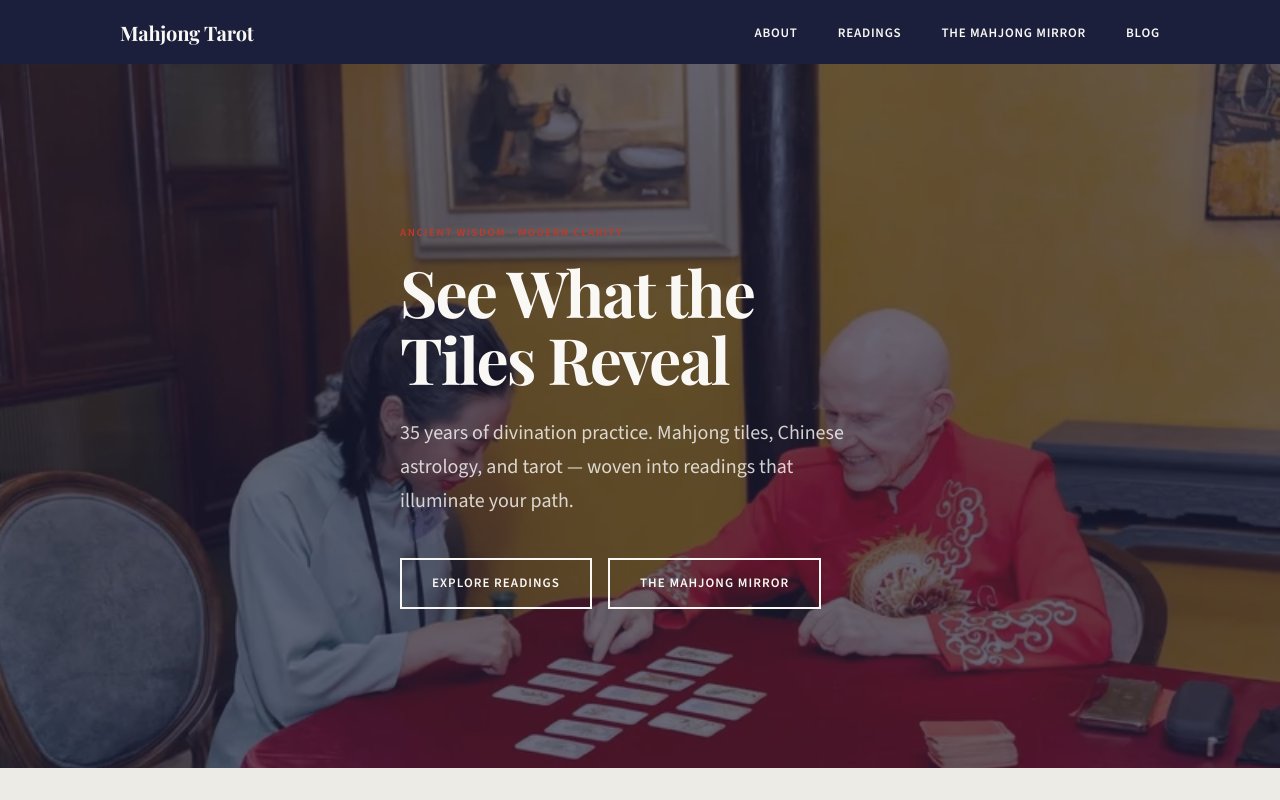
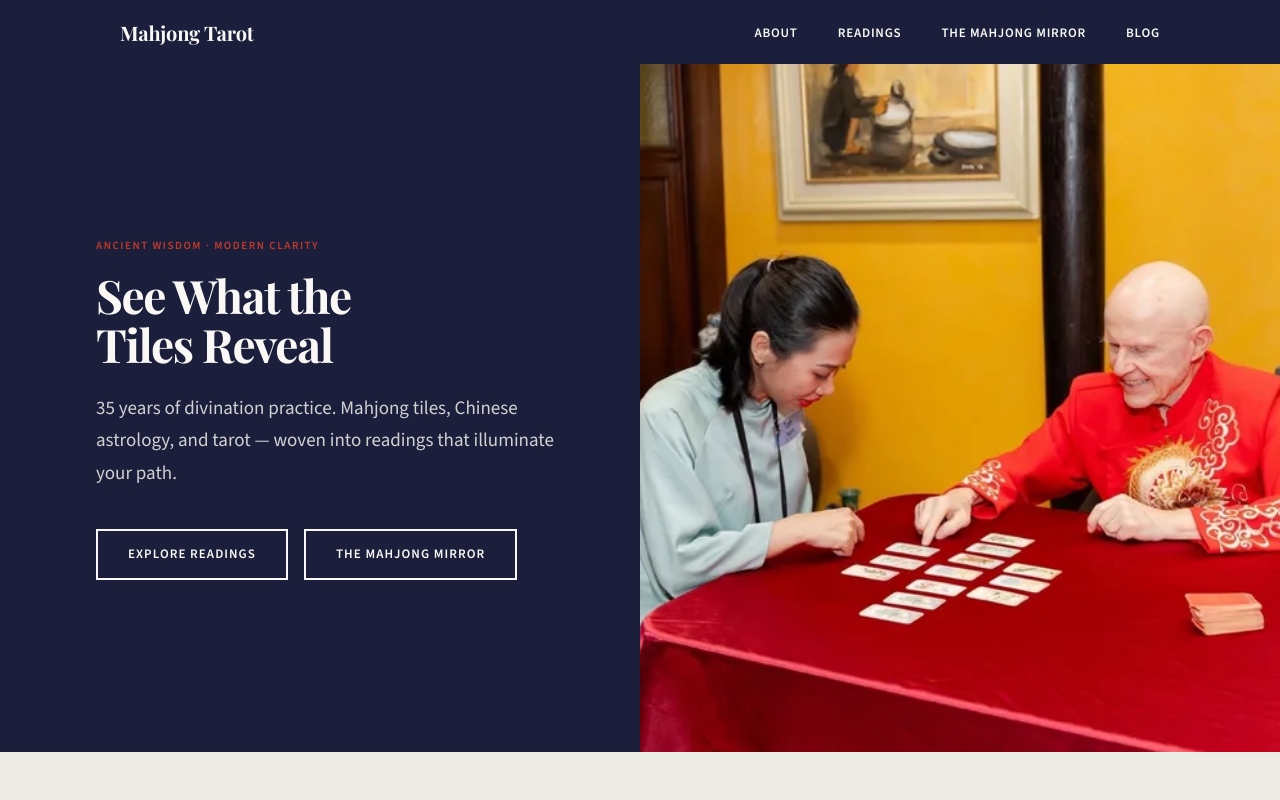
Before and after one commit to Mahjong-Tarot/mahjong-tarot, a Next.js app in the folder website/: page / in a window 1280 px wide. Shown: the top 800 px of the page. Built offline with nearby package versions, Linux system fonts and the light colour scheme; a web font is replaced by a local one.

Commit message:
fix(hero): split panel — solid indigo left, clean image right, no overlay

```diff
--- a/website/pages/index.jsx
+++ b/website/pages/index.jsx
@@ -24,7 +24,21 @@ export default function Home() {
 
         {/* ── Hero ── */}
         <section className={styles.heroSection}>
-          <div className={styles.heroBg}>
+          <div className={styles.heroLeft}>
+            <div className={styles.heroText}>
+              <span className="overline">Ancient Wisdom · Modern Clarity</span>
+              <h1>See What the<br />Tiles Reveal</h1>
+              <p className={styles.heroLead}>
+                35 years of divination practice. Mahjong tiles, Chinese astrology,
+                and tarot — woven into readings that illuminate your path.
+              </p>
+              <div className={styles.heroCtas}>
+                <Link href="/readings" className="btn-ghost">Explore Readings</Link>
+                <Link href="/the-mahjong-mirror" className="btn-ghost">The Mahjong Mirror</Link>
+              </div>
+            </div>
+          </div>
+          <div className={styles.heroRight}>
             <Image
               src="/images/gallery-3.webp"
               alt="Bill Hajdu conducting a Mahjong Tarot reading"
@@ -32,19 +46,6 @@ export default function Home() {
               priority
               style={{ objectFit: 'cover', objectPosition: 'center top' }}
             />
-            <div className={styles.heroOverlay} />
-          </div>
-          <div className={`container ${styles.heroContent}`}>
-            <span className="overline">Ancient Wisdom · Modern Clarity</span>
-            <h1>See What the<br />Tiles Reveal</h1>
-            <p className={styles.heroLead}>
-              35 years of divination practice. Mahjong tiles, Chinese astrology,
-              and tarot — woven into readings that illuminate your path.
-            </p>
-            <div className={styles.heroCtas}>
-              <Link href="/readings" className="btn-ghost">Explore Readings</Link>
-              <Link href="/the-mahjong-mirror" className="btn-ghost">The Mahjong Mirror</Link>
-            </div>
           </div>
         </section>
 
--- a/website/styles/Home.module.css
+++ b/website/styles/Home.module.css
@@ -1,35 +1,26 @@
 /* ── Hero ── */
 .heroSection {
-  position: relative;
-  min-height: 88vh;
+  display: grid;
+  grid-template-columns: 1fr 1fr;
+  min-height: 86vh;
+  padding: 0;
+}
+
+.heroLeft {
+  background-color: var(--midnight-indigo);
   display: flex;
   align-items: center;
-  padding: 0;
-  overflow: hidden;
+  justify-content: flex-end;
+  padding: var(--space-4xl) var(--space-2xl) var(--space-4xl) var(--outer-margin);
 }
 
-.heroBg {
-  position: absolute;
-  inset: 0;
-  z-index: 0;
+.heroText {
+  max-width: 480px;
+  width: 100%;
 }
 
-.heroOverlay {
-  position: absolute;
-  inset: 0;
-  background-color: rgba(27, 31, 59, 0.66);
-  z-index: 1;
-}
-
-.heroContent {
-  position: relative;
-  z-index: 2;
-  padding-top: var(--space-4xl);
-  padding-bottom: var(--space-4xl);
-}
-
-.heroContent h1 {
-  font-size: clamp(40px, 5vw, 64px);
+.heroText h1 {
+  font-size: clamp(36px, 3.6vw, 56px);
   line-height: 1.05;
   letter-spacing: -0.03em;
   color: var(--warm-cream);
@@ -37,19 +28,23 @@
 }
 
 .heroLead {
-  font-size: 20px;
+  font-size: 19px;
   font-weight: 300;
   line-height: 1.7;
   color: var(--warm-cream);
   opacity: 0.82;
   margin-bottom: var(--space-xl);
-  max-width: 480px;
 }
 
 .heroCtas {
   display: flex;
   gap: var(--space-md);
   flex-wrap: wrap;
+}
+
+.heroRight {
+  position: relative;
+  overflow: hidden;
 }
 
 /* ── Readings grid ── */
@@ -147,7 +142,9 @@
 }
 
 @media (max-width: 768px) {
-  .heroSection  { min-height: 75vh; }
+  .heroSection  { grid-template-columns: 1fr; min-height: auto; }
+  .heroLeft     { justify-content: flex-start; padding: var(--space-2xl) var(--outer-margin); }
+  .heroRight    { min-height: 300px; }
   .intro        { grid-template-columns: 1fr; }
   .introImage   { display: none; }
   .readingsGrid { grid-template-columns: 1fr; }
```
